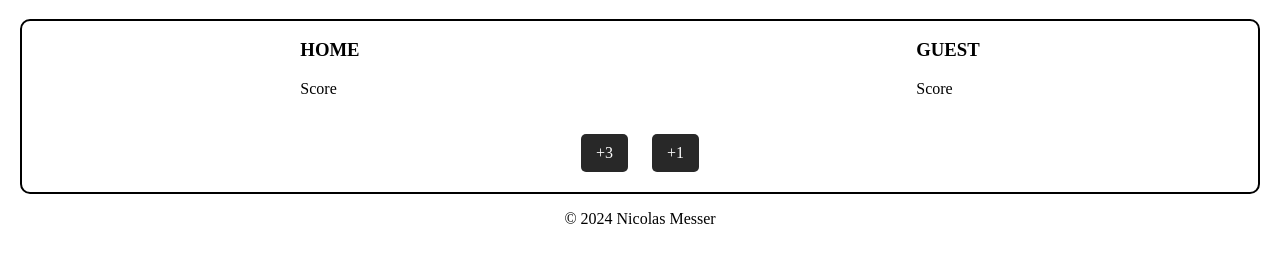
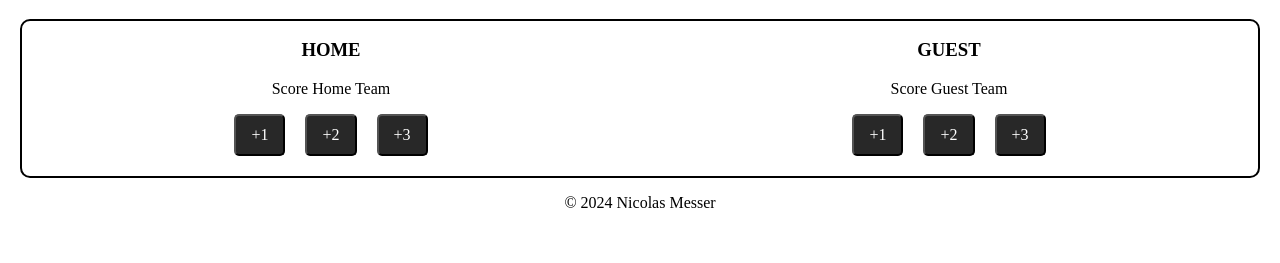
Before and after one commit to nicolasmesser/basketball-scoreboard, a plain HTML site: page index.html in a window 1280 px wide. Shown: the part 81-344 px from the top of the page. Drawn offline with nearby package versions, Linux system fonts and the light colour scheme.

Commit message:
Continue Structure Adaptations & Improvements

```diff
--- a/index.css
+++ b/index.css
@@ -13,8 +13,6 @@ body {
   font-weight: 500;
   padding: 10px 15px;
   border-radius: 5px;
-  display: inline-block;
-  margin: 20px 10px;
 }
 
 .btn:hover {
@@ -30,3 +28,9 @@ main {
   display: flex;
   justify-content: space-around;
 }
+
+.section-points {
+  display: flex;
+  gap: 20px;
+  padding-bottom: 20px;
+}
--- a/index.html
+++ b/index.html
@@ -9,19 +9,23 @@
     </header>
     <main>
       <div class="board">
-        <section class="section-home">
+        <section class="section-home text-center">
           <h3>HOME</h3>
-          <p id="score-home">Score</p>
+          <p id="score-home">Score Home Team</p>
+          <section class="section-points">
+            <button id="1-pt-h" class="btn">+1</button>
+            <button id="2-pts-h" class="btn">+2</button>
+            <button id="3-pts-h" class="btn">+3</button>
+          </section>
         </section>
-        <section class="section-guest">
+        <section class="section-guest text-center">
           <h3>GUEST</h3>
-          <p id="score-guest">Score</p>
-        </section>
-      </div>
-      <div class="score">
-        <section class="section-points">
-          <p id="three-points" class="btn">+3</p>
-          <p id="one-point" class="btn">+1</p>
+          <p id="score-guest">Score Guest Team</p>
+          <section class="section-points">
+            <button id="1-pt-g" class="btn">+1</button>
+            <button id="2-pts-g" class="btn">+2</button>
+            <button id="3-pts-g" class="btn">+3</button>
+          </section>
         </section>
       </div>
     </main>
--- a/index.js
+++ b/index.js
@@ -1,9 +1,22 @@
-const threePoints = document.getElementById("three-points");
-const onePoint = document.getElementById("one-point");
+/* HOME */
+const onePointHome = document.getElementById("1-pt-h");
+const twoPointsHome = document.getElementById("2-pts-h");
+const threePointsHome = document.getElementById("3-pts-h");
 const scoreHome = document.getElementById("score-home");
+
+/* GUEST */
+const onePointGuest = document.getElementById("1-pt-g");
+const twoPointsGuest = document.getElementById("2-pts-g");
+const threePointsGuest = document.getElementById("3-pts-g");
 const scoreGuest = document.getElementById("score-guest");
 
-console.log(threePoints.innerText);
-console.log(onePoint.innerText);
+console.log("HOME\n----");
+console.log(onePointHome.innerText);
+console.log(twoPointsHome.innerText);
+console.log(threePointsHome.innerText);
 console.log(scoreHome.innerText);
+console.log("\nGUEST\n-----");
+console.log(onePointGuest.innerText);
+console.log(twoPointsGuest.innerText);
+console.log(threePointsGuest.innerText);
 console.log(scoreGuest.innerText);
```
